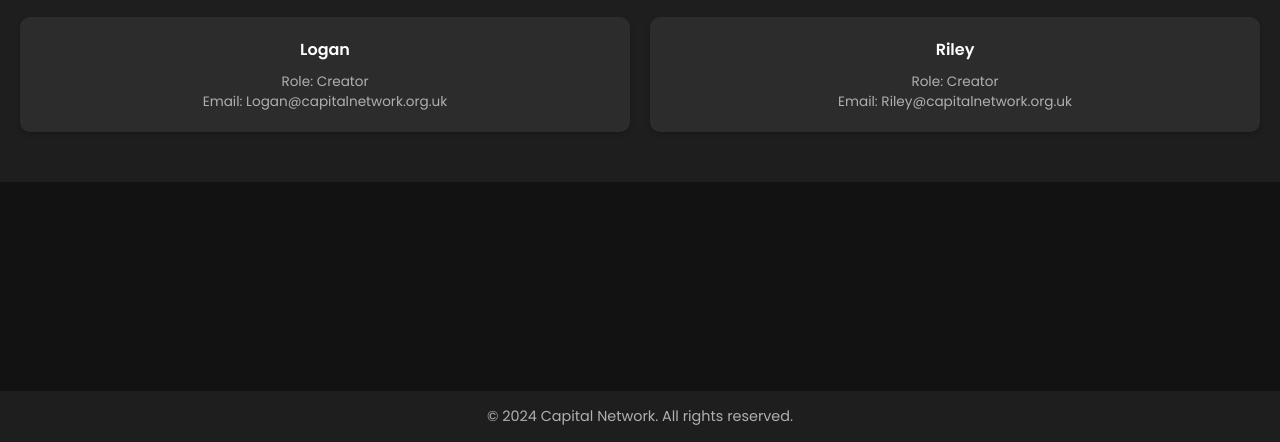
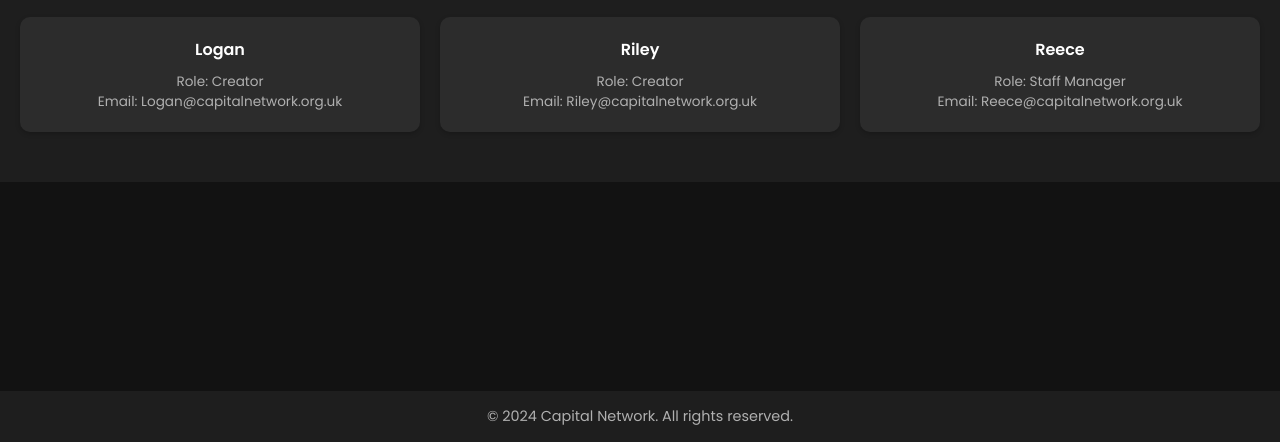
Before and after one commit to rileyshy/capital, a plain HTML site: page staff.html in a window 1280 px wide. Shown: the part 358-800 px from the top of the page. Drawn offline with Linux system fonts and the light colour scheme.

Commit message:
Update staff.html

```diff
--- a/staff.html
+++ b/staff.html
@@ -182,6 +182,11 @@ footer {
                     <p>Role: Creator</p>
                     <p>Email: Riley@capitalnetwork.org.uk</p>
                 </div>
+                <div class="card">
+                    <h3>Reece</h3>
+                    <p>Role: Staff Manager</p>
+                    <p>Email: Reece@capitalnetwork.org.uk</p>
+                </div>
             </div>
         </section>
     </div>
```
